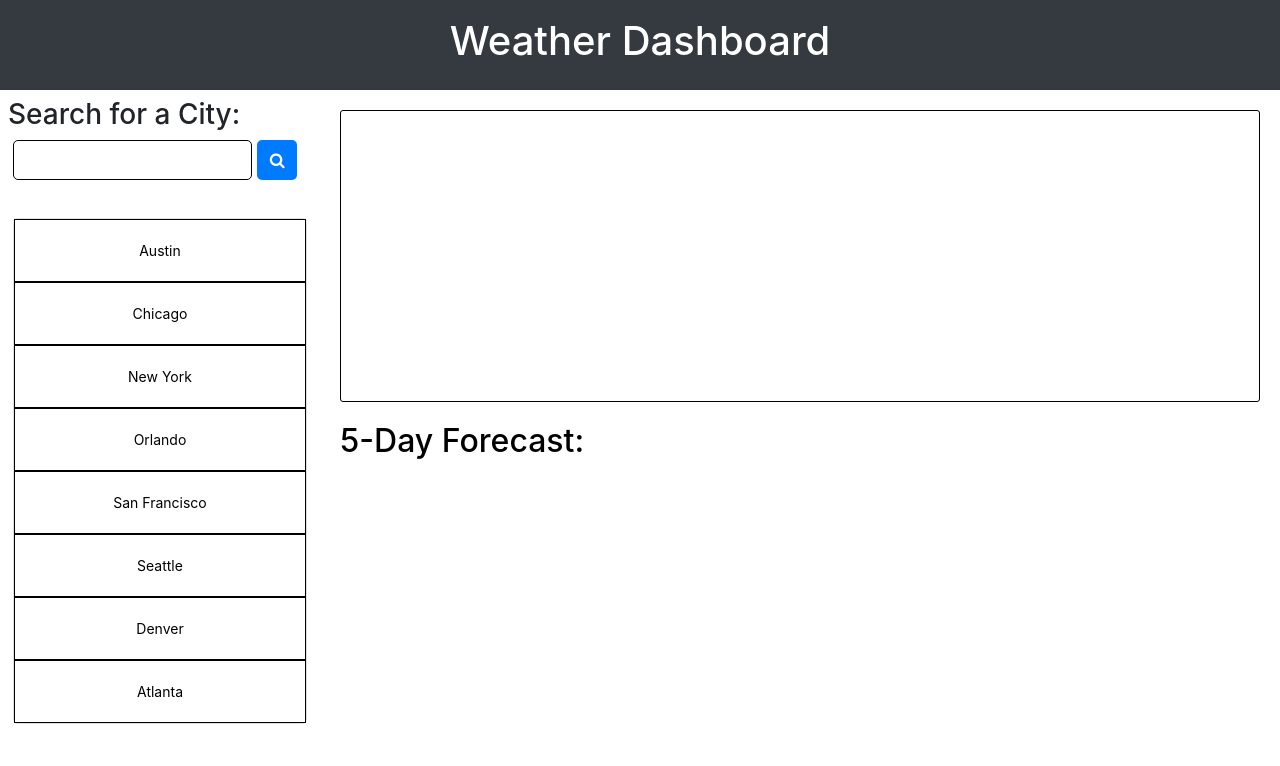
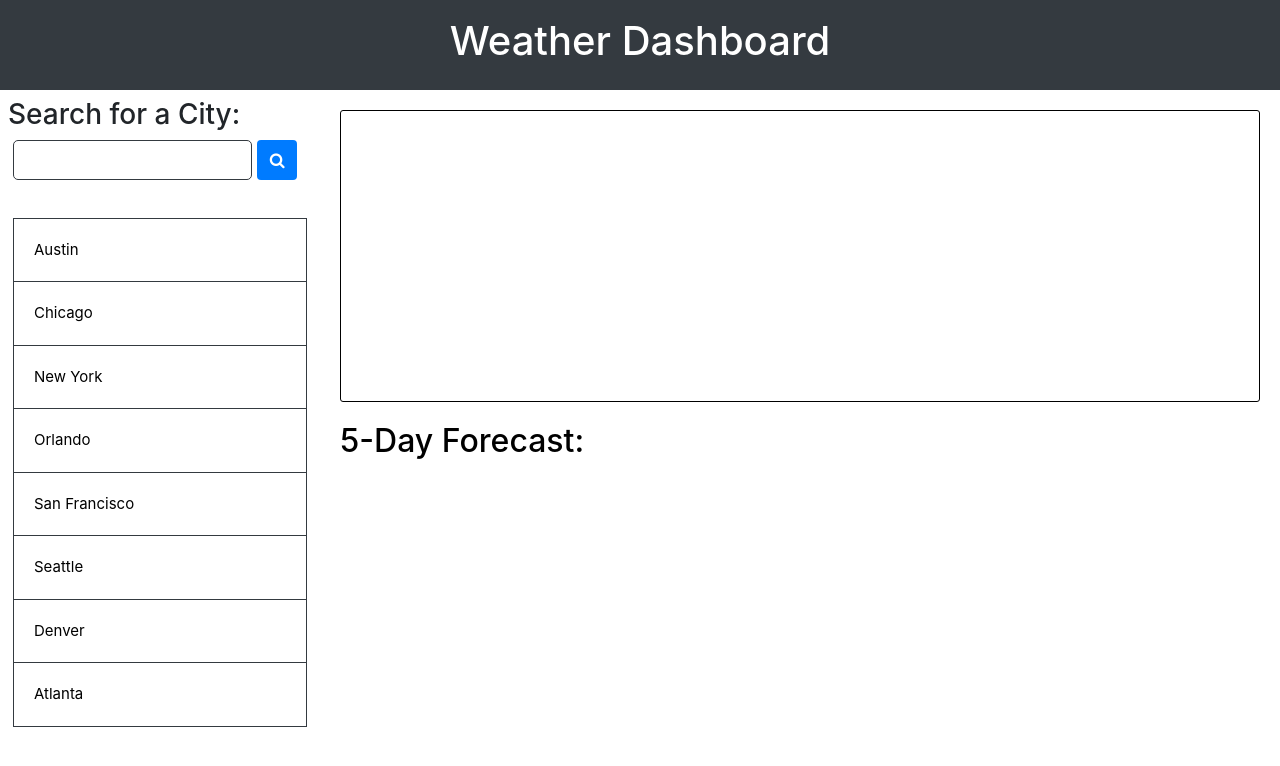
Before and after one commit to Collin-Hodgson/weatherdashboard, a plain HTML site: page index.html in a window 1280 px wide. Drawn offline with nearby package versions, Linux system fonts and the light colour scheme.

Commit message:
finished styling and html and started JS

```diff
--- a/assets/script.js
+++ b/assets/script.js
@@ -0,0 +1,10 @@
+const apiKey = "86c2386f7cd01320261c251552adbfb4";
+
+let mph = (speed) => {
+  return parseFloat(speed * (3600 / 1609.344)).toFixed(2);
+};
+
+let searchedCities = [];
+if (localStorage.getItem("citySearch")) {
+  searchedCities = JSON.parse(localStorage.getItem("citySearch"));
+}
--- a/assets/style.css
+++ b/assets/style.css
@@ -1,9 +1,10 @@
-html , body{
+html,
+body {
   height: 100%;
   color: gray;
 }
 
-  body{
+body {
   font-family: Arial, Helvetica, sans-serif;
 }
 
@@ -14,40 +15,39 @@ html , body{
 }
 
 h1 {
-    color:white;
+  color: white;
   width: 100%;
   margin: auto;
-    display:flex;
-    align-items:center;
+  display: flex;
+  align-items: center;
   justify-content: center;
 }
 
 #today {
-    margin:20px;
-    padding:20px;
-    border-radius:3px;
+  margin: 20px;
+  padding: 20px;
+  border-radius: 3px;
   border: 1px solid black;
   font-size: 14px;
 }
 
 .mainCityLabel {
-    display:flex;
+  display: flex;
 }
 
 .uv span {
   border-radius: 5px;
-    padding:5px;
+  padding: 5px;
   color: red;
   font-weight: bold;
 }
 
-
 #forecast .fiveDays div {
-    padding:5px;
-    color:white;
-    border-radius:10px;
-    margin:5px;
-    text-align:center;
+  padding: 5px;
+  color: white;
+  border-radius: 10px;
+  margin: 5px;
+  text-align: center;
 }
 
 #citySearch {
@@ -56,25 +56,22 @@ html , body{
 }
 
 #search {
-    display:flex;
-    margin-left:5px;
+  display: flex;
+  margin-left: 5px;
 }
 
 #search input {
   border: 1px solid black;
   margin-right: 5px;
   padding: 5px;
-    border-radius:5px;
+  border-radius: 5px;
   width: 80%;
 }
 
 #search button {
   background-color: blue;
-    position: relative;
   height: 40px;
   width: 40px;
-    border-radius: 5px;
-    border: 0px solid transparent;
 }
 
 i {
@@ -82,69 +79,63 @@ html , body{
 }
 
 #sampleSearches {
-    box-sizing: border-box;
   display: flex;
   flex-direction: column;
   margin: 20px 5px 20px 5px;
-    background-color:white;
-    border: 1px solid #dfdfdf;
-    border-radius: 5px;
+  background-color: white;
 }
 
 #sampleSearches button {
-    border: 1px solid black;
   padding: 20px;
   background-color: white;
-    font-size: 14px;
+  font-size: 15px;
+  text-align: left;
 }
 
-  #searchError{
-    height:18px;
+#searchError {
+  height: 18px;
   margin-left: 5px;
-    color:red;
+  color: red;
 }
 
-
 @media only screen and (min-width: 768px) {
-    #searchPanel{
+  #searchPanel {
     display: flex;
     align-items: stretch;
-      min-height: calc( 100% - 70px);
+    min-height: calc(100% - 70px);
   }
 
-    #forecast h2, #forecast .fiveDays{
+  #forecast h2,
+  #forecast .fiveDays {
     padding: 0 20px;
   }
 
-    #forecast .fiveDays{
-      display:flex;
+  #forecast .fiveDays {
+    display: flex;
     justify-content: space-between;
   }
 
-    #forecast .fiveDays div{
-      width:calc(20% - 20px);
+  #forecast .fiveDays div {
+    width: calc(20% - 20px);
   }
 
-    #citySearch{
-      min-width:25%;
+  #citySearch {
+    min-width: 25%;
   }
 
-    #mainDisplay{
-      min-width:75%;
+  #mainDisplay {
+    min-width: 75%;
   }
 
-    #today, #forecast {
+  #today,
+  #forecast {
     min-height: 40%;
     color: black;
-
-
   }
 }
 
-
 @media only screen and (min-width: 1120px) {
-
-    #forecast .fiveDays div{
-      width:calc(20% - 40px);
+  #forecast .fiveDays div {
+    width: calc(20% - 40px);
   }
 }
--- a/index.html
+++ b/index.html
@@ -8,7 +8,10 @@
       name="viewport"
       content="width=device-width, initial-scale=1, shrink-to-fit=no"
     />
-    <link rel="stylesheet" href="https://cdnjs.cloudflare.com/ajax/libs/font-awesome/4.7.0/css/font-awesome.min.css">
+    <link
+      rel="stylesheet"
+      href="https://cdnjs.cloudflare.com/ajax/libs/font-awesome/4.7.0/css/font-awesome.min.css"
+    />
     <link rel="stylesheet" href="assets/style.css" />
 
     <!-- Bootstrap CSS -->
@@ -28,9 +31,9 @@
       <section id="citySearch">
         <h3>Search for a City:</h3>
         <div id="search">
-          <input type="text" name="searchText" /><button
+          <input type="text" class="border-dark" name="searchText" /><button
             id="searchIcon"
-            class="bg-primary"
+            class="bg-primary border-0 rounded"
           >
             <i class="fa fa-search"></i>
           </button>
@@ -40,14 +43,14 @@
         <div id="searchError"></div>
 
         <div id="sampleSearches">
-          <button>Austin</button>
-          <button>Chicago</button>
-          <button>New York</button>
-          <button>Orlando</button>
-          <button>San Francisco</button>
-          <button>Seattle</button>
-          <button>Denver</button>
-          <button>Atlanta</button>
+          <button class="border border-dark">Austin</button>
+          <button class="border border-dark border-top-0">Chicago</button>
+          <button class="border border-dark border-top-0">New York</button>
+          <button class="border border-dark border-top-0">Orlando</button>
+          <button class="border border-dark border-top-0">San Francisco</button>
+          <button class="border border-dark border-top-0">Seattle</button>
+          <button class="border border-dark border-top-0">Denver</button>
+          <button class="border border-dark border-top-0">Atlanta</button>
         </div>
       </section>
 
```
Lines whose indentation alone changed are shown as unchanged.
